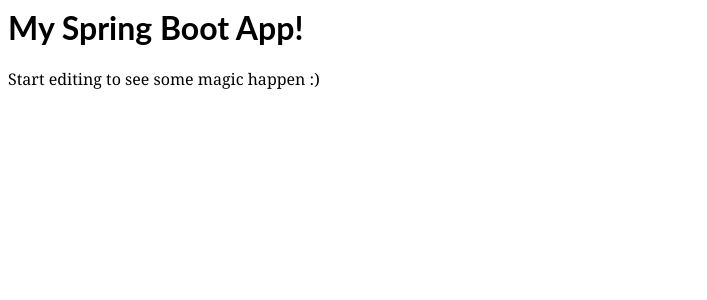
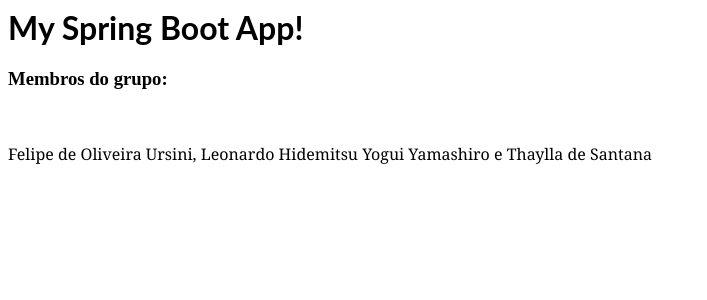
Before and after one commit to thayllaa/API-Projeto, an Angular app: page / in a window 1280 px wide. Shown: the top 300 px of the page, without its empty margins (0-707 px from the left). Built offline with nearby package versions, Linux system fonts and the light colour scheme.

Commit message:
1 file modified

```diff
--- a/src/app/app.component.html
+++ b/src/app/app.component.html
@@ -1,4 +1,6 @@
 <hello name="{{ name }}"></hello>
+
+<h3> Membros do grupo: </h3><br>
 <p>
-  Start editing to see some magic happen :)
+  Felipe de Oliveira Ursini, Leonardo Hidemitsu Yogui Yamashiro e Thaylla de Santana
 </p>
```
